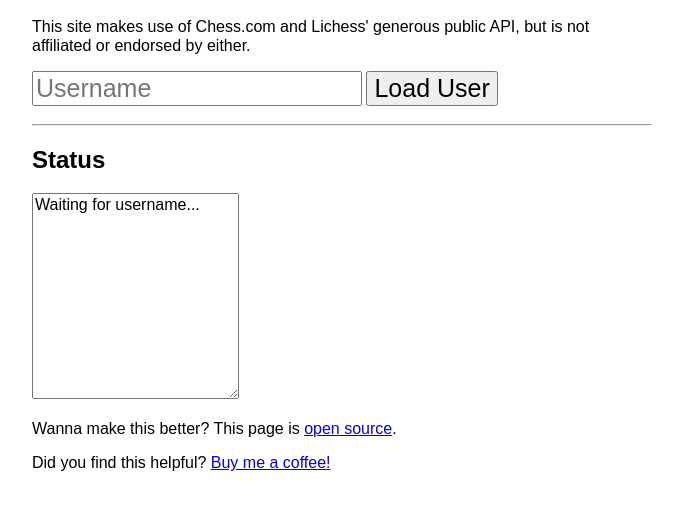
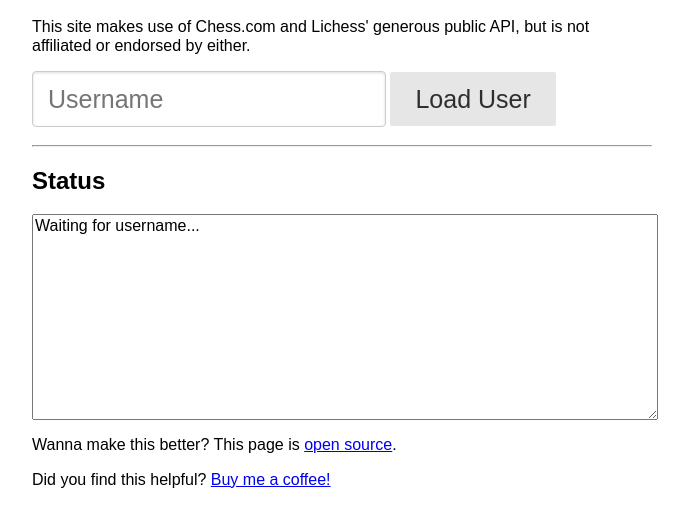
Before and after one commit to jkingsman/chess-downloader, a plain HTML site: page index.html in a window 1280 px wide. Shown: the part 108-634 px from the top of the page, without its empty margins (298-987 px from the left). Drawn offline with nearby package versions, Linux system fonts and the light colour scheme.

Commit message:
Used purecss classes to leverage imported stylesheet

```diff
--- a/index.html
+++ b/index.html
@@ -28,14 +28,24 @@
 <body>
     <h1>Download your games from Chess.com and Lichess</h1>
     <p>This site makes use of Chess.com and Lichess' generous public API, but is not affiliated or endorsed by either.</p>
-    <input id="username" placeholder="Username" class="form-input"/>
-    <button id="load" class="form-input">Load User</button><br />
-    <button id="chesscom" class="form-input hidden">Load a User First!</button>
-    <button id="lichess" class="form-input hidden">Load a User First!</button>
 
+    <div class="pure-form">
+        <div class="pure-g">
+            <div class="pure-u-1">
+                <input type="text" id="username" placeholder="Username" class="form-input"/>
+                <button id="load" class="form-input pure-button button-large">Load User</button>
+            </div>
+        </div>
+        <div>
+            <button id="chesscom" class="button-large pure-button download-button hidden">Load a User First!</button>
+            <button id="lichess" class="button-large pure-button download-button hidden">Load a User First!</button>
+        </div>
+
+    </div>
+    </form>
     <hr />
     <h2>Status</h2>
-    <textarea readonly="" id="status">Waiting for username... &#013;&#010;</textarea>
+    <textarea readonly="" id="status"class="pure-u-1">Waiting for username... &#013;&#010;</textarea>
 
 
     <p>Wanna make this better? This page is <a href="https://github.com/jkingsman/chess-downloader">open source</a>.</p>
```
